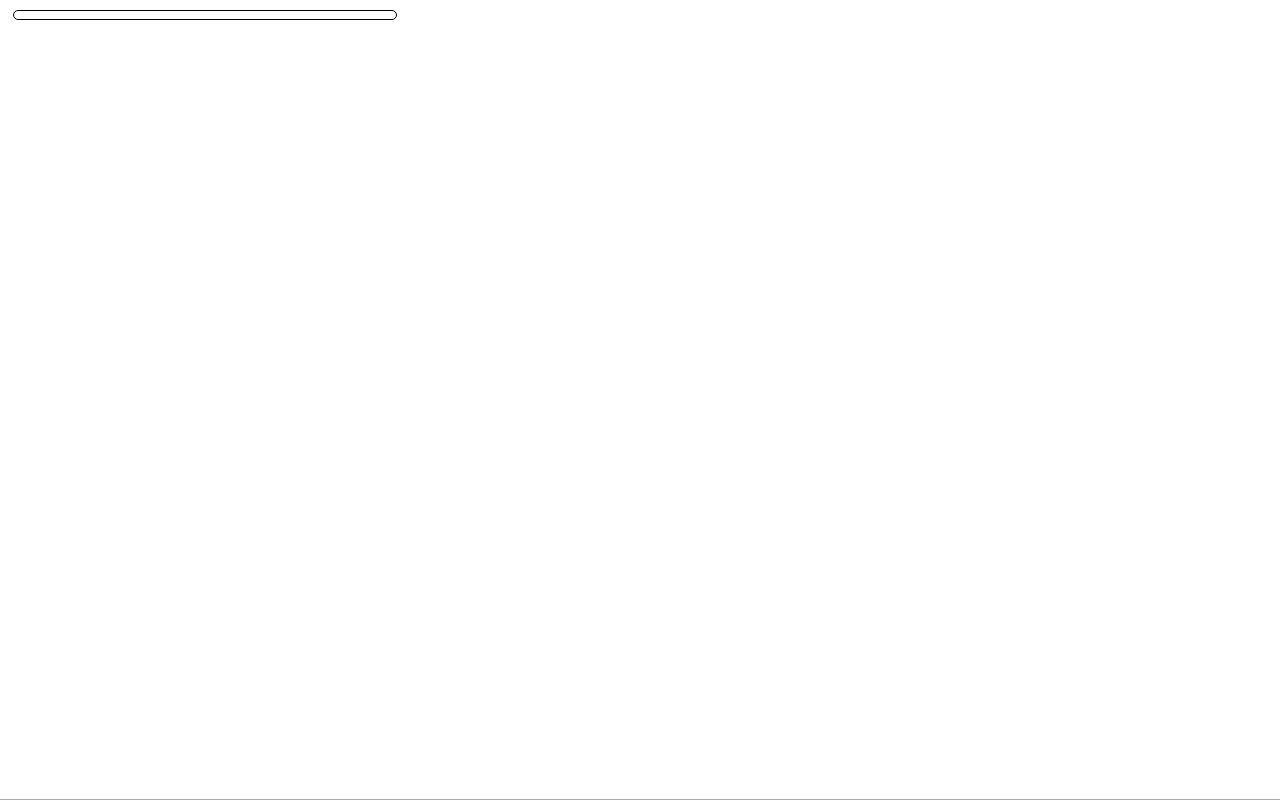
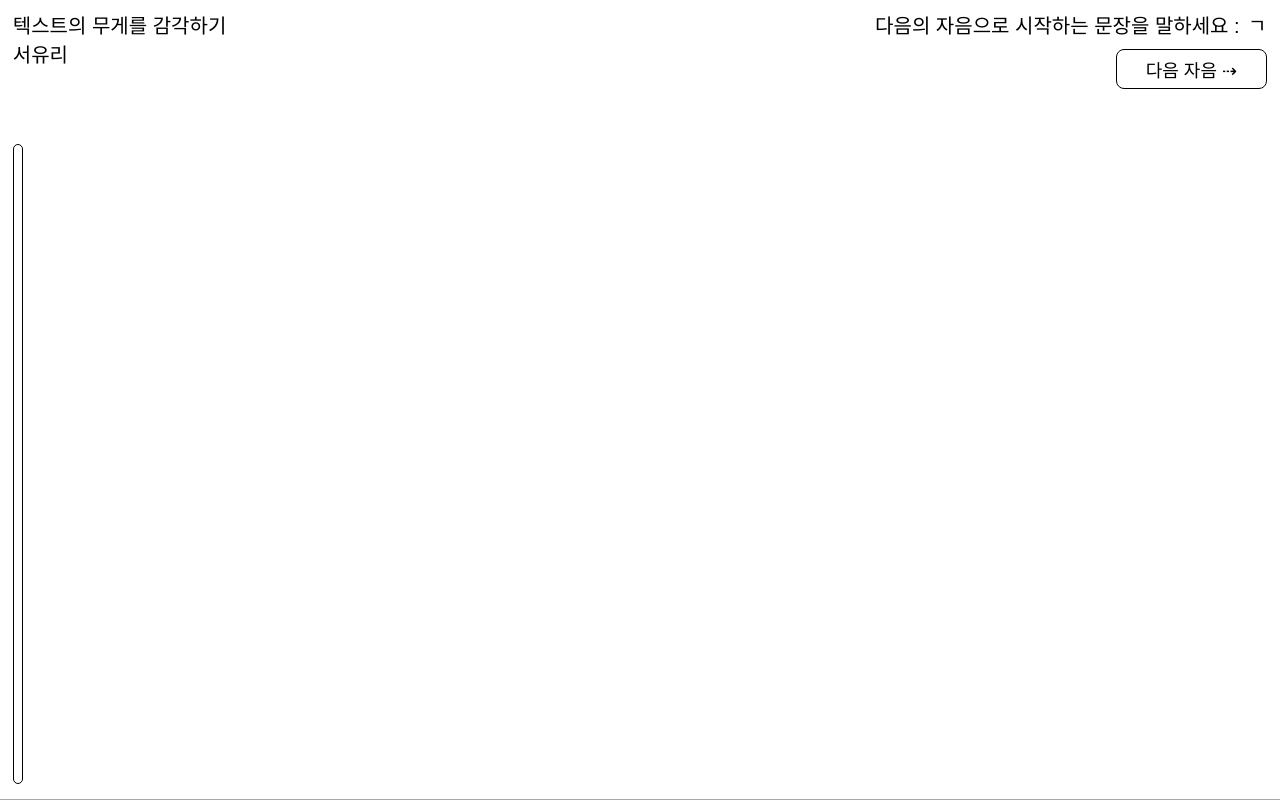
Before and after one commit to suhyouri/textMaterial, a website: page index.html in a window 1280 px wide. Drawn offline with nearby package versions, Linux system fonts and the light colour scheme.

Commit message:
landing page

```diff
--- a/index.html
+++ b/index.html
@@ -2,48 +2,67 @@
 <html lang="en">
   <head>
     <meta charset="UTF-8" />
-    <title>Speech Word Gravity</title>
+    <title>텍스트의 무게를 감각하기</title>
     <style>
       html,
       body {
+        display: flex;
+        justify-content: center;
+        align-items: center;
         margin: 0;
         padding: 0;
         height: 100%;
         overflow: hidden;
         background: white;
-        font-family: sans-serif;
+        font-family: "Noto Sans KR", sans-serif;
+        font-size: 20px;
       }
 
       .progress-container {
-        width: 30%;
-        height: 10px;
+        width: 10px; /* 세로 바이기 때문에 폭은 좁게 */
+        height: 80vh; /* 전체 높이의 30% 정도, 필요시 조절 가능 */
         background-color: white;
         border: 1px solid black;
         border-radius: 15px;
         box-sizing: border-box;
         position: fixed;
-        margin-left: 1%;
-        top: 10px;
-        left: 0;
-        z-index: 999;
+        bottom: 2%;
+        left: 1%;
+        z-index: -1;
+        display: flex;
+        align-items: flex-end; /* bar가 아래에서부터 위로 자라도록 */
       }
 
       .progress-bar {
-        height: 100%;
-        width: 0%;
+        width: 100%;
+        height: 0%; /* 시작은 0% */
         background-color: black;
         border-radius: 15px;
-        transition: width 0.3s ease;
+        transition: height 0.3s ease;
+      }
+
+      .title {
+        position: fixed;
+        top: 10px;
+        left: 0;
+        margin-left: 1%;
+        font-weight: 500;
+        text-align: left;
+      }
+
+      a {
+        text-decoration: none; /* 밑줄 제거 */
+        color: inherit; /* 텍스트 색상을 부모 요소로부터 상속 */
       }
 
       .word {
         position: absolute;
-        font-size: 20px;
-        font-weight: bold;
+        font-size: 1rem;
+        font-weight: 500;
         pointer-events: none;
         user-select: none;
-        background-color: white;
-        border: 2px solid black;
+        /* background-color: white; */
+        /* border: 2px solid black; */
         box-sizing: border-box;
         text-align: center;
         white-space: nowrap;
@@ -70,14 +89,89 @@
         pointer-events: none;
         z-index: 1;
       }
+
+      .mobile-warning {
+        position: fixed;
+        top: 0;
+        left: 0;
+        width: 100%;
+        height: 100%;
+        background-color: yellow;
+        color: black;
+        font-family: "Noto Sans KR", sans-serif;
+        font-size: 5vw;
+        display: flex;
+        justify-content: center;
+        align-items: center;
+        text-align: center;
+        z-index: 99999;
+        padding: 10%;
+        box-sizing: border-box;
+        line-height: 150%;
+      }
+
+      .score {
+        position: fixed;
+        top: 10px;
+        right: 0;
+        margin-right: 1%;
+        font-weight: 500;
+        text-align: right;
+      }
+
+      .consonant {
+        /* border: 1px solid black; */
+        display: inline-block;
+        width: 1rem;
+        margin-left: 0.1rem; /* ← 문장과의 간격 조절 */
+        text-align: center;
+      }
+
+      .consonantButton {
+        margin-top: 0.5rem;
+        width: 30%;
+        font-size: 0.9rem;
+        color: black;
+        display: block; /* 한 줄 차지 */
+        padding: 0.3rem 0.8rem;
+        background-color: white;
+        transition: background-color 0.2s ease;
+        text-align: center; /* 내부 텍스트 중앙 정렬 */
+        cursor: pointer;
+        border: 1px solid black;
+        border-radius: 8px;
+        margin-left: auto; /* 우측 정렬 */
+      }
+
+      .consonantButton:hover {
+        background-color: #f0f0f0;
+      }
     </style>
   </head>
   <body>
+    <div class="title">
+      텍스트의 무게를 감각하기<br /><a
+        href="https://www.instagram.com/suhyouri"
+        target="_blank"
+        rel="noopener noreferrer"
+        >서유리</a
+      >
+    </div>
     <div class="progress-container">
       <div class="progress-bar" id="progressBar"></div>
     </div>
 
     <div class="circle" id="circle"></div>
+    <div id="mobileWarning" class="mobile-warning" style="display: none">
+      본 프로젝트는 <br />데스크탑 환경에 최적화되어 있습니다.<br />
+      데스크탑으로 접속해주세요.
+    </div>
+
+    <div class="score">
+      다음의 자음으로 시작하는 문장을 말하세요 :
+      <div class="consonant">ㄱ</div>
+      <div class="consonantButton">다음 자음 ⇢</div>
+    </div>
 
     <script src="https://cdn.jsdelivr.net/npm/matter-js@0.19.0/build/matter.min.js"></script>
 
@@ -93,6 +187,24 @@
       const maxWords = 10;
       const wordElements = [];
       let gravityMode = false;
+      let consonants = "ㄴㄷㄹㅁㅂㅅㅇㅈㅊㅋㅍㅌㅎ";
+      let consonantIndex = -1;
+
+      document
+        .querySelector(".consonantButton")
+        .addEventListener("click", () => {
+          consonantIndex++;
+
+          if (consonantIndex >= consonants.length) {
+            // 자음 끝났으면 요소 숨기기
+            document.querySelector(".consonant").style.display = "none";
+            document.querySelector(".consonantButton").style.display = "none";
+            document.querySelector(".score").style.display = "none";
+          } else {
+            document.querySelector(".consonant").textContent =
+              consonants[consonantIndex];
+          }
+        });
 
       function showWord(word) {
         const x = Math.random() * (window.innerWidth - 100);
@@ -111,7 +223,9 @@
           wordCount++;
           if (wordCount <= maxWords) {
             const progress = (wordCount / maxWords) * 100;
-            document.getElementById("progressBar").style.width = `${progress}%`;
+            document.getElementById(
+              "progressBar"
+            ).style.height = `${progress}%`;
           }
 
           if (wordCount === maxWords) {
@@ -242,6 +356,12 @@
 
         document.getElementById("circle").remove();
       });
+
+      // 모바일 환경 감지 및 경고 표시
+      const isMobile = /iPhone|iPad|iPod|Android/i.test(navigator.userAgent);
+      if (isMobile) {
+        document.getElementById("mobileWarning").style.display = "flex";
+      }
     </script>
   </body>
 </html>
```
